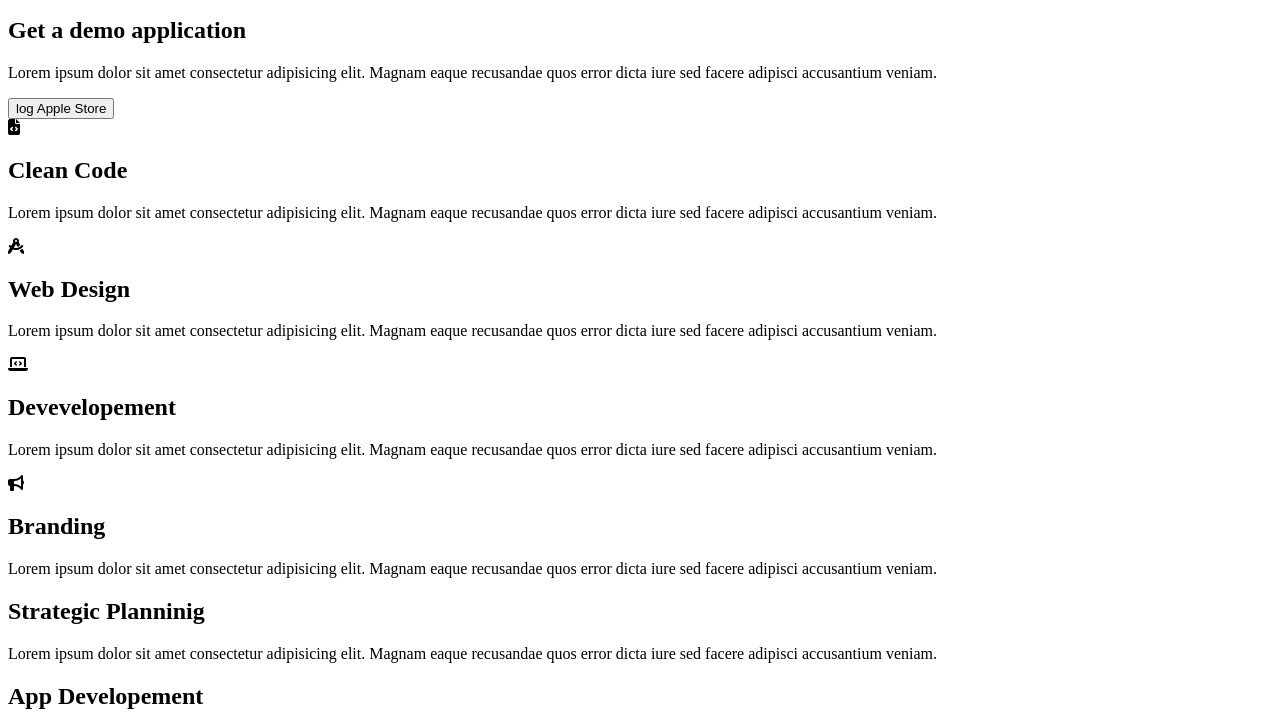
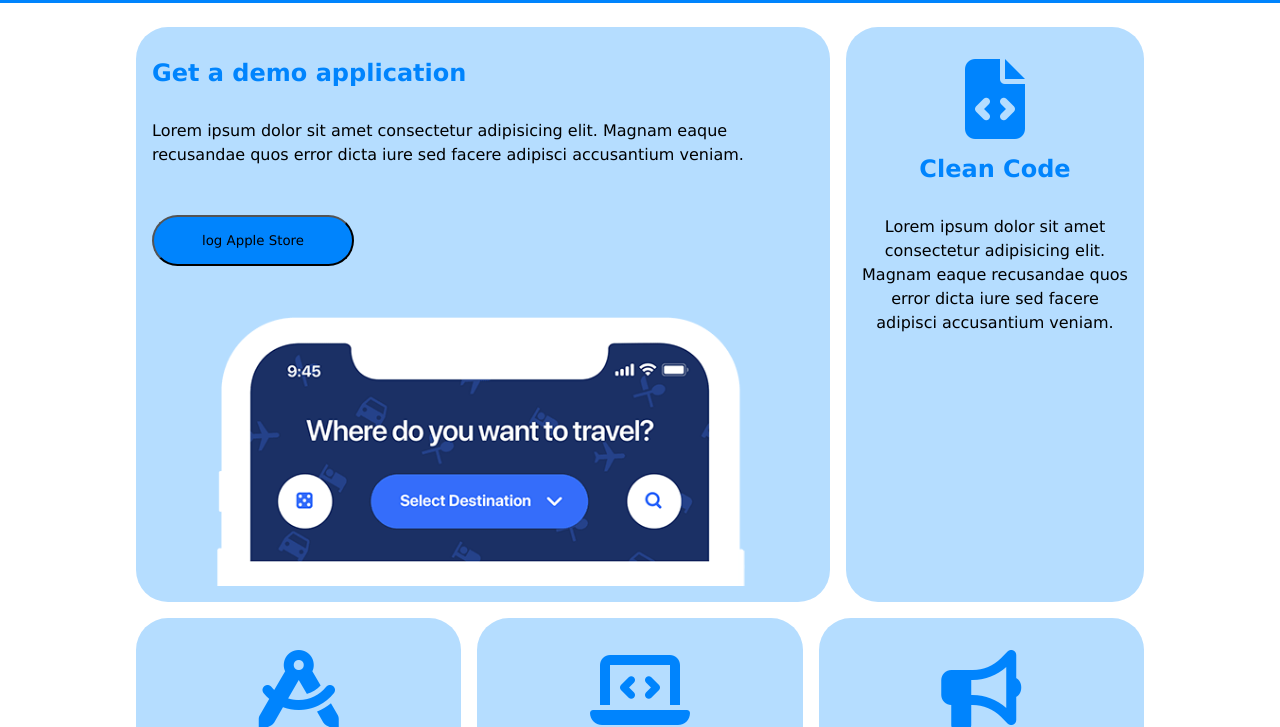
Before and after one commit to matteocalonaci/htmlcss-responsive-layout, a plain HTML site: page index.html in a window 1280 px wide. Shown: the part 73-800 px from the top of the page. Drawn offline with Linux system fonts and the light colour scheme.

Commit message:
link Css  giusto

```diff
--- a/index.html
+++ b/index.html
@@ -5,7 +5,7 @@
     <meta charset="UTF-8">
     <meta name="viewport" content="width=device-width, initial-scale=1.0">
     <title>Document</title>
-    <link rel="stylesheet" href="./Foglio di stile/stile.css">
+    <link rel="stylesheet" href="./Foglio di stile/style.css">
     <link rel="stylesheet" href="https://cdnjs.cloudflare.com/ajax/libs/font-awesome/6.5.1/css/all.min.css
     ">
 </head>
```
